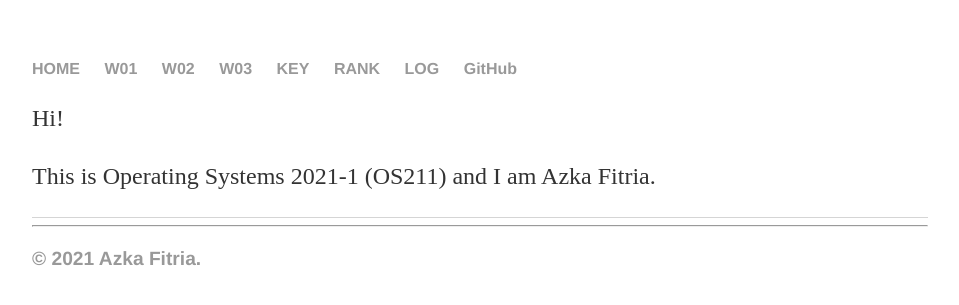
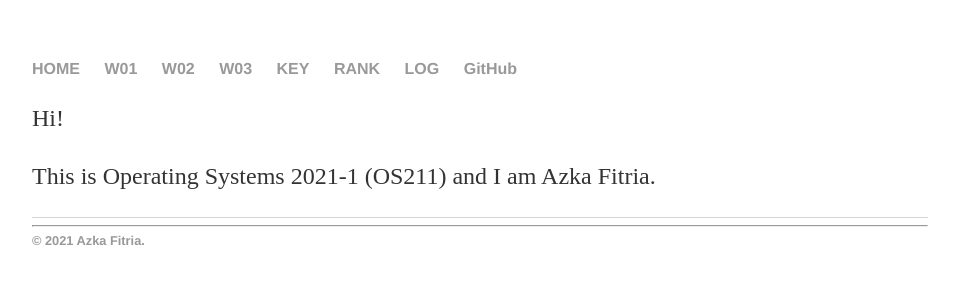
Before and after one commit to azkafitria/os211, a Jekyll site: the page built from index.md, in a window 1280 px wide. Shown: the top 305 px of the page, without its empty margins (160-1119 px from the left). Built offline with Jekyll 4.4.1, drawn with Linux system fonts in a browser that asks for light colours.

Commit message:
update footer style

```diff
--- a/_includes/footer.html
+++ b/_includes/footer.html
@@ -1,6 +1,6 @@
 <div class="footer">
     <hr>
-    <p class="copyright">
+    <a class="copyright">
     &copy; {{ site.copyright }} {{ site.author }}.
-    </p>
+    </a>
 </div>
```
